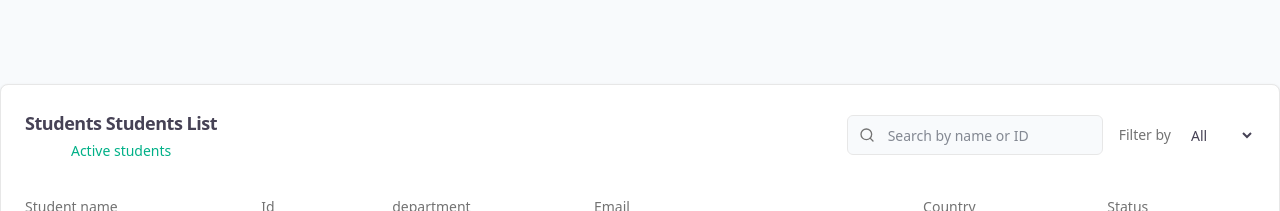
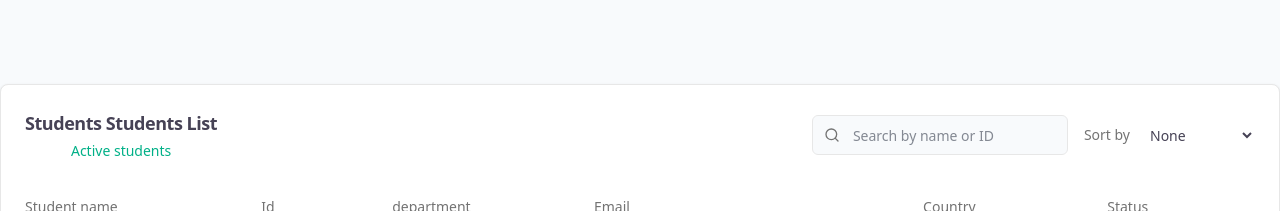
Before and after one commit to tewmih/student-mentorship-management, a React (Vite) app in the folder studentMentership/frontend/: page /menteedashboard in a window 1280 px wide. Shown: the part 1480-1691 px from the top of the page. Built offline with nearby package versions, Linux system fonts and the light colour scheme.

Commit message:
fix sort and search logic

```diff
--- a/studentMentership/frontend/src/components/mentee/students-table.jsx
+++ b/studentMentership/frontend/src/components/mentee/students-table.jsx
@@ -5,7 +5,7 @@ import { Card, CardContent, CardHeader, CardTitle } from "../../ui/card.jsx"
 import { Button } from "../../ui/button.jsx"
 import { Input } from "../../ui/input.jsx"
 import { Badge } from "../../ui/badge.jsx"
-import { Search, ChevronDown } from "lucide-react"
+import { Search } from "lucide-react"
 
 export function StudentsTable({
   title,
@@ -17,29 +17,35 @@ export function StudentsTable({
   onSearch,
   onSort,
   onPageChange,
-  onFilter,
-  filterValue = "",
+  sortKey,
 }) {
   const [searchTerm, setSearchTerm] = useState("")
+  const [localSort, setLocalSort] = useState("")
+
+  const effectiveSort = typeof sortKey === "string" ? sortKey : localSort
 
   const displayedStudents = useMemo(() => {
     const normalizedQuery = searchTerm.trim().toLowerCase()
-    if (!normalizedQuery) return students
-
-    if (filterValue === "name") {
-      return students.filter((s) => String(s.name || "").toLowerCase().includes(normalizedQuery))
-    }
-
-    if (filterValue === "id") {
-      return students.filter((s) => String(s.id || "").toLowerCase().includes(normalizedQuery))
-    }
-
-    return students.filter(
+    const filtered = !normalizedQuery
+      ? students
+      : students.filter(
       (s) =>
         String(s.name || "").toLowerCase().includes(normalizedQuery) ||
         String(s.id || "").toLowerCase().includes(normalizedQuery)
-    )
-  }, [students, searchTerm, filterValue])
+      )
+
+    if (!effectiveSort) return filtered
+
+    const sorted = [...filtered]
+    sorted.sort((a, b) => {
+      const aVal = String(a[effectiveSort] ?? "").toLowerCase()
+      const bVal = String(b[effectiveSort] ?? "").toLowerCase()
+      if (aVal < bVal) return -1
+      if (aVal > bVal) return 1
+      return 0
+    })
+    return sorted
+  }, [students, searchTerm, effectiveSort])
 
   const handleSearchChange = (value) => {
     setSearchTerm(value)
@@ -67,17 +73,22 @@ export function StudentsTable({
         />
       </div>
 
-      {/* Filter Dropdown */}
+      {/* Sort Dropdown */}
       <div className="flex items-center gap-2 text-sm text-[#737373]">
-        <span>Filter by</span>
+        <span>Sort by</span>
         <select
-          className="border-[#e7e7e7] rounded px-2 py-1 text-[#464255]"
-          value={filterValue}       // pass from parent StudentsTable state
-          onChange={(e) => onFilter?.(e.target.value)}
+          className="border-[#e7e7e7] rounded px-2 py-1 text-[#464255] outline-none focus:outline-none focus:ring-0 focus-visible:outline-none focus-visible:ring-0"
+          value={typeof sortKey === "string" ? sortKey : localSort}
+          onChange={(e) => {
+            const value = e.target.value
+            setLocalSort(value)
+            onSort?.(value)
+          }}
         >
-          <option value="">All</option>
+          <option value="">None</option>
           <option value="name">Name</option>
           <option value="id">ID</option>
+          <option value="department">Department</option>
         </select>
       </div>
     </div>
@@ -86,7 +97,7 @@ export function StudentsTable({
 
       <CardContent>
         <div className="overflow-x-auto">
-          <table className="w-full">
+          <table className="w-full min-w-[700px]">
             <thead>
               <tr className="border-b border-[#e7e7e7]">
                 <th className="text-left py-3 text-sm font-medium text-[#737373]">Student name</th>
```
